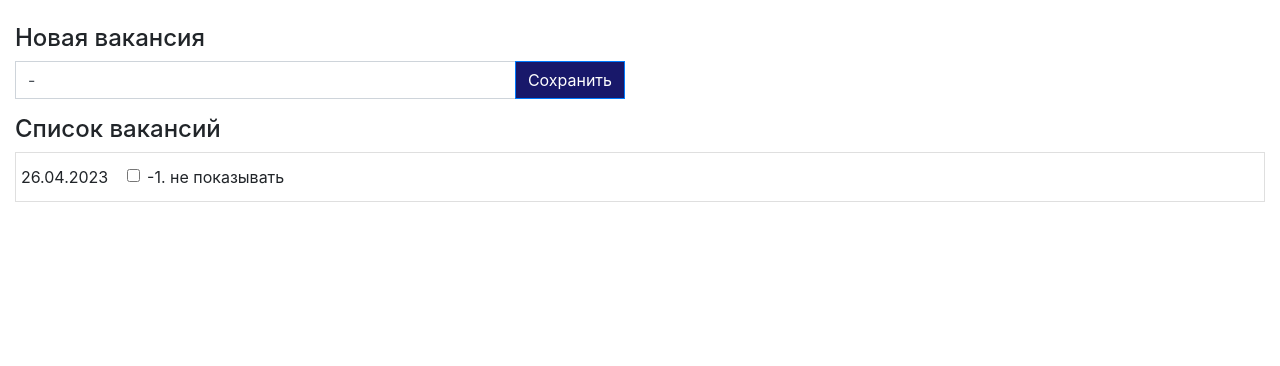
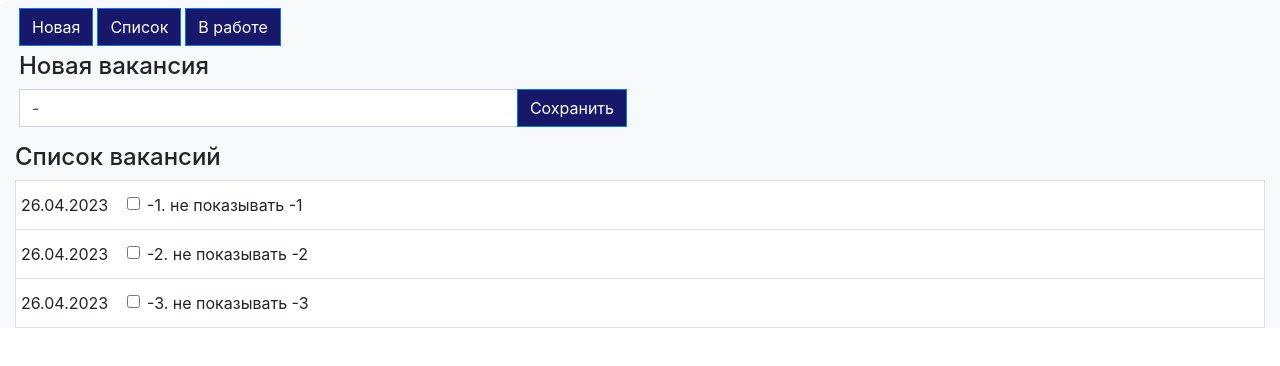
Before and after one commit to cherepakhin/vacancy_front, a React (Create React App) app: page / in a window 1280 px wide. Shown: the top 366 px of the page. Built offline with nearby package versions, Linux system fonts and the light colour scheme.

Commit message:
main page OK!

```diff
--- a/src/App.js
+++ b/src/App.js
@@ -1,5 +1,5 @@
 import React from 'react';
-import { Container, Col, Row } from "react-bootstrap";
+import { Container, Col, Row, Button } from "react-bootstrap";
 import VacancyList from "./components/VacancyList";
 import AddNewVacancy from "./components/AddNewVacancy";
 import { useSelector } from "react-redux";
@@ -10,8 +10,15 @@ function App() {
   const vacancies = useSelector(state => state);
 
   return (
-    <Container fluid className="main-app-container"> {/*  "ml-4" Margin Left (ml!) (https://react-bootstrap.github.io/docs/layout/grid)*/}
-      <Row className="mt-4">    {/* "mt-4"  top margin (https://react-bootstrap.github.io/docs/layout/grid)*/}
+    <Container fluid className="md-0 pt-0 main-app-container bg-light"> {/*  "ml-4" Margin Left (ml!) (https://react-bootstrap.github.io/docs/layout/grid)*/}
+      <Row className="fixed-top mt-0 ml-1 bg-light">
+        <Col xs={12} className="mt-2">
+            <Button className="w-15">Новая</Button>
+            <Button className="ml-1 w-15">Список</Button>
+            <Button className="ml-1 w-15">В работе</Button>
+        </Col>
+      </Row>
+      <Row className="mt-1 pt-5 pl-1">    {/* "mt-4"  top margin (https://react-bootstrap.github.io/docs/layout/grid)*/}
         <Col xs={6}>           {/* xs={6} 10 cells (https://react-bootstrap.github.io/docs/layout/grid)*/}
           <h4>Новая вакансия</h4>
           <AddNewVacancy />
--- a/src/components/AddNewVacancy.js
+++ b/src/components/AddNewVacancy.js
@@ -29,7 +29,7 @@ const AddNewVacancy = () => {
   }
 
   return (
-    <InputGroup className="mb-3">
+    <InputGroup className="mb-3 ml-0">
       <FormControl placeholder="Название новой вакансии" value={vacancyTitle} onChange={e => handleVacancyTitleChange(e)} />
       <InputGroup.Append>
         <Button onClick={handleVacancySubmit}>Сохранить</Button>
--- a/src/store/reducerVacancy.js
+++ b/src/store/reducerVacancy.js
@@ -1,7 +1,9 @@
 import * as actions from './actionTypes';
 
 let lastId = 0;
-let state0 = [{ id: -1, title: 'не показывать', completed: false}];
+let state0 = [{ id: -1, title: 'не показывать -1', completed: false},
+    { id: -2, title: 'не показывать -2', completed: false},
+    { id: -3, title: 'не показывать -3', completed: false}];
 // Здесь разместить REST API
 
 // reducer возвращает новый state c учетом action
```
Also changed, not shown: 1 other file (tests, documents, lock files or other folders).
